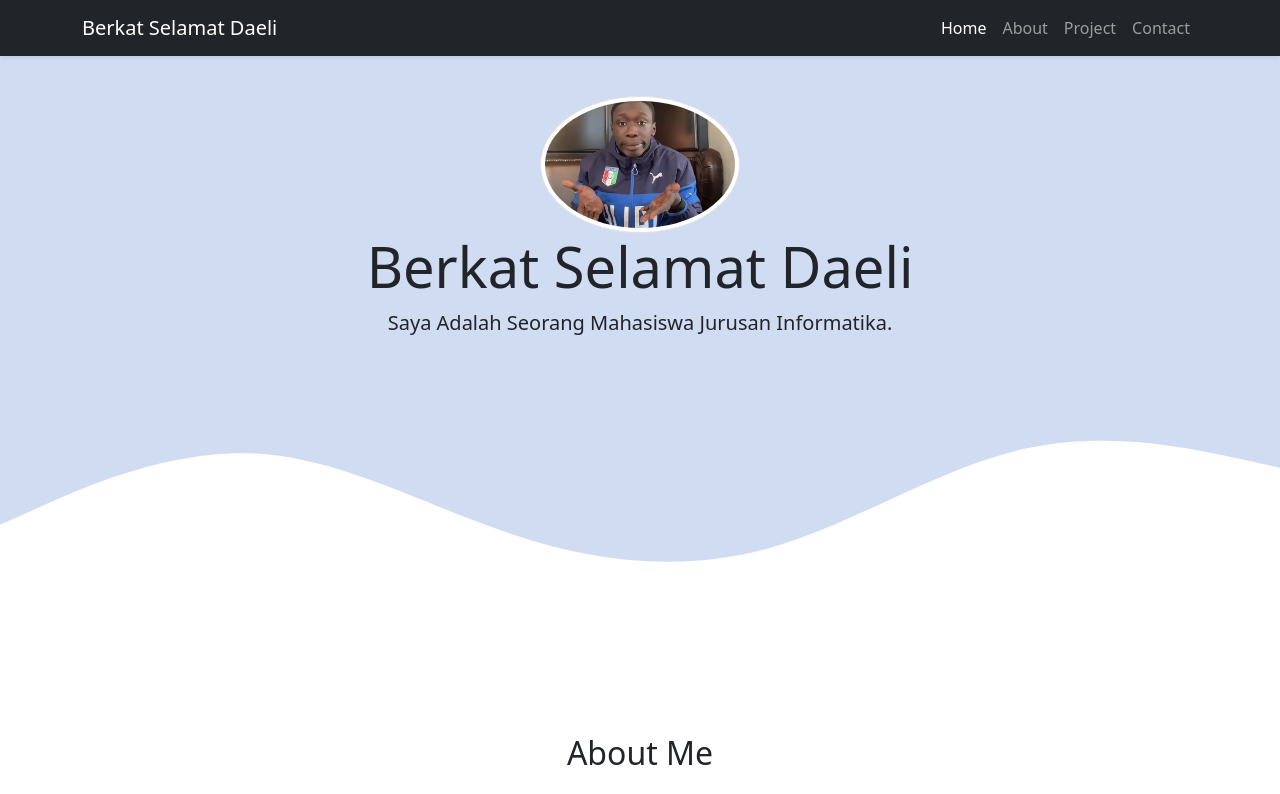
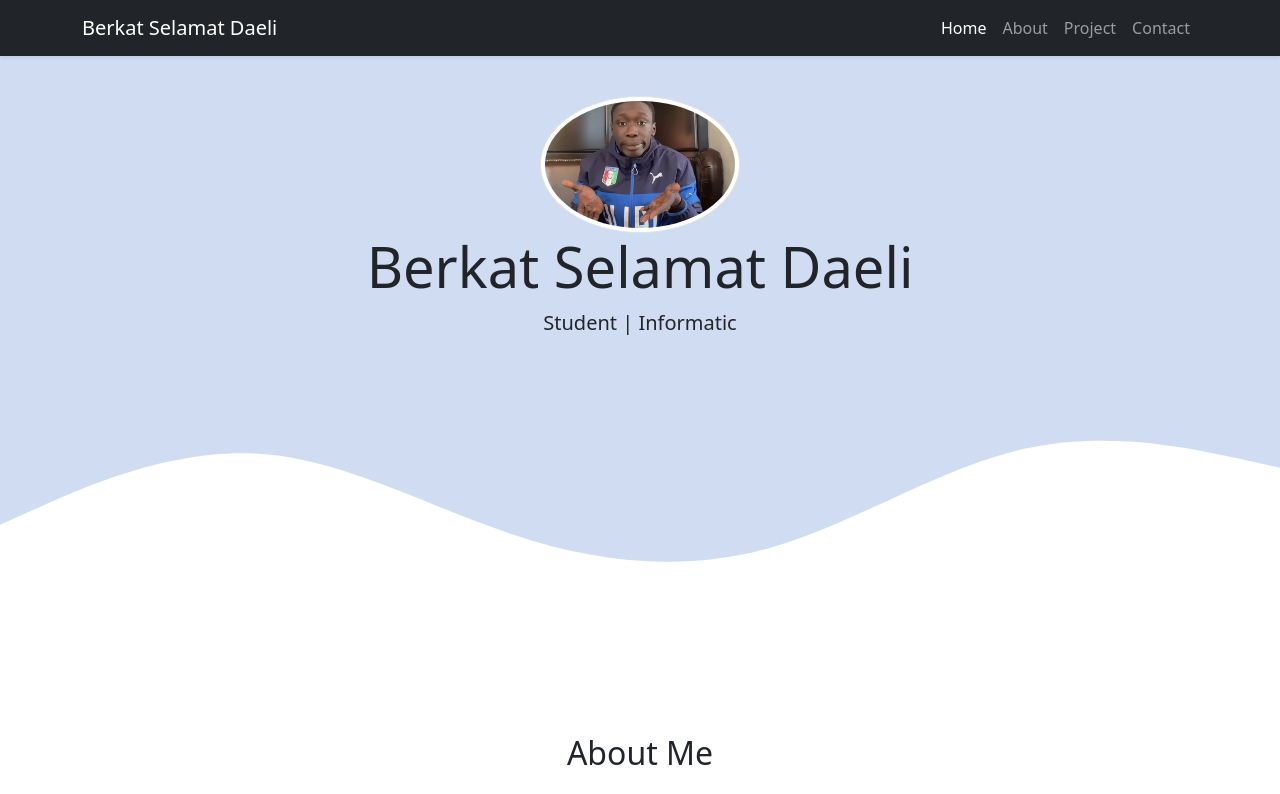
Before and after one commit to BERKAT18/berkatdaeli.github.io, a plain HTML site: page index.html in a window 1280 px wide. Shown: the top 794 px of the page. Drawn offline with nearby package versions, Linux system fonts and the light colour scheme.

Commit message:
Ubah Profile

```diff
--- a/index.html
+++ b/index.html
@@ -48,7 +48,7 @@
     <section id="home" class="jumbotron text-center">
       <img src="img/KHABY.jpg" alt="Gambar Berkat" width="200" class="rounded-circle img-thumbnail" />
       <h1 class="display-4">Berkat Selamat Daeli</h1>
-      <p class="lead">Saya Adalah Seorang Mahasiswa Jurusan Informatika.</p>
+      <p class="lead">Student | Informatic</p>
 
       <svg xmlns="http://www.w3.org/2000/svg" viewBox="0 0 1440 320">
         <path
```
